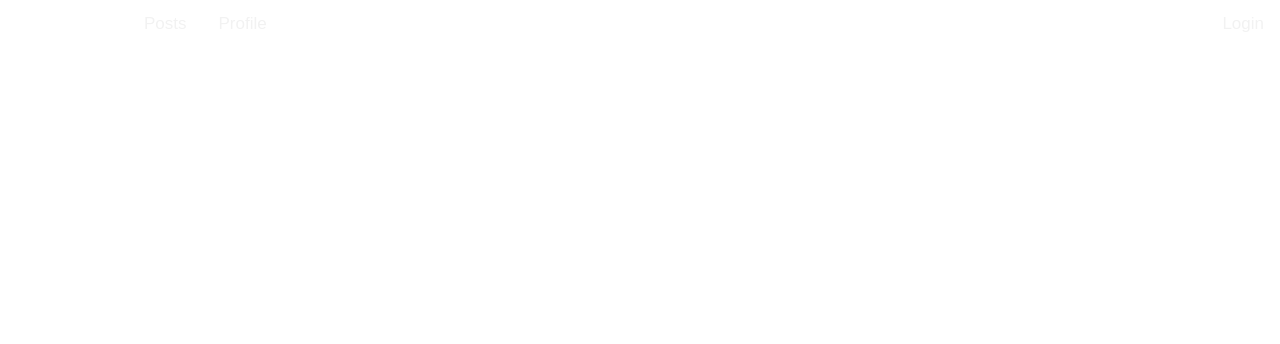
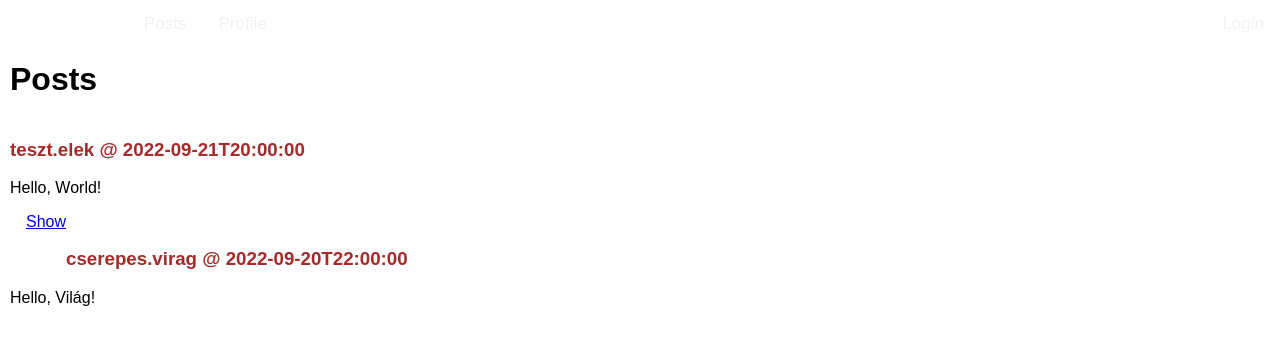
Before and after one commit to kubenetic/social-app-frontend, a Vue app: page /posts in a window 1280 px wide. Before the commit this address had no page. Shown: the top 344 px of the page. Built offline with nearby package versions, Linux system fonts and the light colour scheme.

Commit message:
set default page and redirect to /posts

```diff
--- a/src/App.vue
+++ b/src/App.vue
@@ -1,6 +1,8 @@
 <template>
   <navigation-bar/>
-  <router-view />
+  <main>
+    <router-view/>
+  </main>
 </template>
 
 <script>
@@ -12,13 +14,17 @@ export default {
 </script>
 
 <style>
+html,
 body {
   margin: 0;
+  padding: 0;
   font-family: Arial, Helvetica, sans-serif;
+
+  display: flex;
+  flex-direction: column;
 }
 
-.content {
-  padding-top: 5.5vh;
-  padding-left: 10%;
+main {
+  padding: 0 10px;
 }
 </style>
--- a/src/router/index.js
+++ b/src/router/index.js
@@ -4,8 +4,13 @@ import ProfileView from '@/views/ProfileView'
 
 const routes = [
   {
+    name: 'Home',
+    path: '/',
+    redirect: '/posts'
+  },
+  {
     name: 'Posts',
-    path: '/',
+    path: '/posts',
     component: PostsView
   },
   {
```
